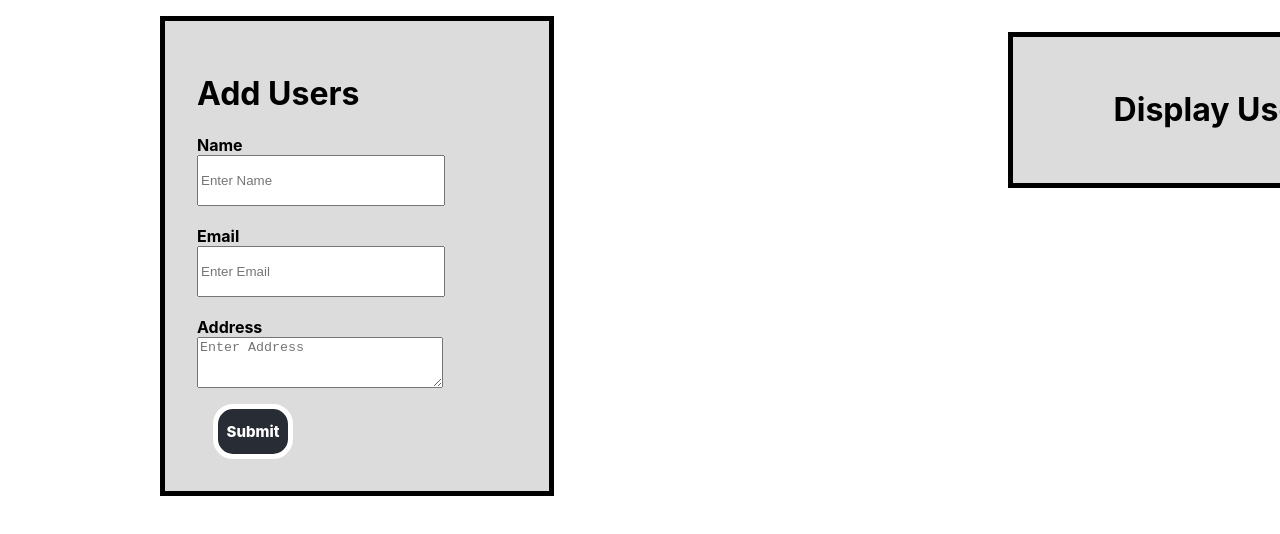
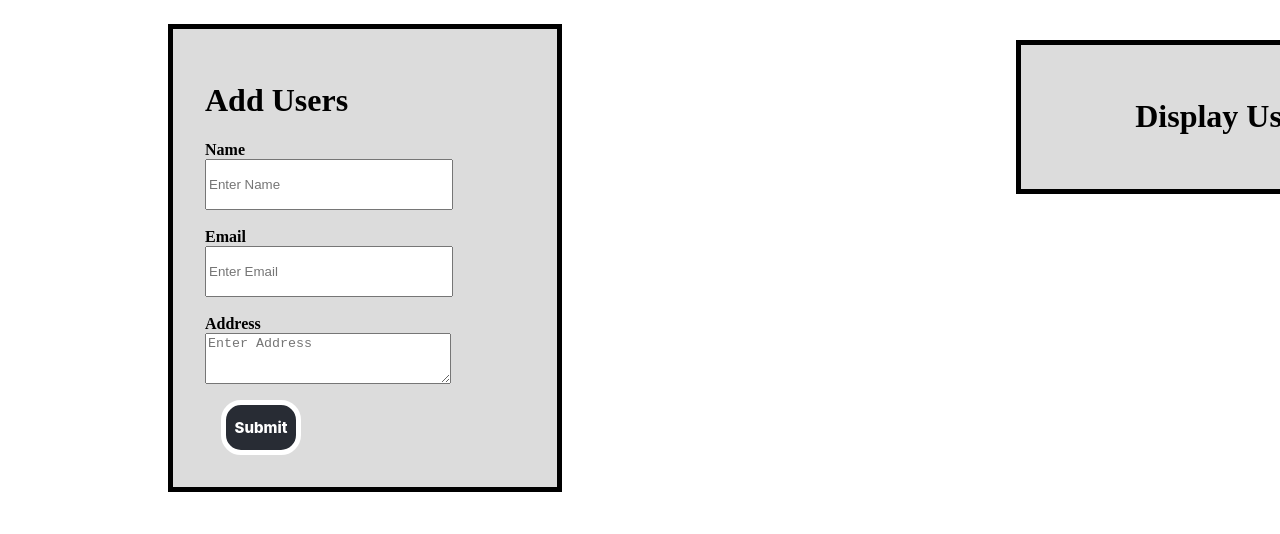
Before and after one commit to Aftab09/Reactjs-APp, a React (Create React App) app: page / in a window 1280 px wide. Shown: the top 534 px of the page. Built offline with nearby package versions, Linux system fonts and the light colour scheme.

Commit message:
initial commit

```diff
--- /dev/null
+++ b/postcss.config.js
@@ -0,0 +1,6 @@
+module.exports = {
+  plugins: {
+    tailwindcss: {},
+    autoprefixer: {},
+  },
+}
--- a/src/App.js
+++ b/src/App.js
@@ -94,13 +94,13 @@ function App() {
               <li>Name: {item.name}</li>
               <li>Email: {item.email}</li>
               <li>Address: {item.address}</li>
-              <button type="button" className="" onClick={() => handleEdit(i)}>
+              <button type="button" className="btn" onClick={() => handleEdit(i)}>
                 Edit
 
               </button>
               <button
                 type="button"
-                className="s"
+                className="btn"
                 onClick={() => handleDelete(i)}
               >
                 Delete
--- a/src/index.css
+++ b/src/index.css
@@ -1,13 +1,3 @@
-body {
-  margin: 0;
-  font-family: -apple-system, BlinkMacSystemFont, 'Segoe UI', 'Roboto', 'Oxygen',
-    'Ubuntu', 'Cantarell', 'Fira Sans', 'Droid Sans', 'Helvetica Neue',
-    sans-serif;
-  -webkit-font-smoothing: antialiased;
-  -moz-osx-font-smoothing: grayscale;
-}
-
-code {
-  font-family: source-code-pro, Menlo, Monaco, Consolas, 'Courier New',
-    monospace;
-}
+@tailwind base;
+@tailwind components;
+@tailwind utilities;
--- /dev/null
+++ b/tailwind.config.js
@@ -0,0 +1,9 @@
+module.exports = {
+  content: [
+    "./src/**/*.{js,jsx,ts,tsx}",
+  ],
+  theme: {
+    extend: {},
+  },
+  plugins: [],
+}
```
Also changed, not shown: package.json (+6 -1 lines), 1 other file (tests, documents, lock files or other folders).
